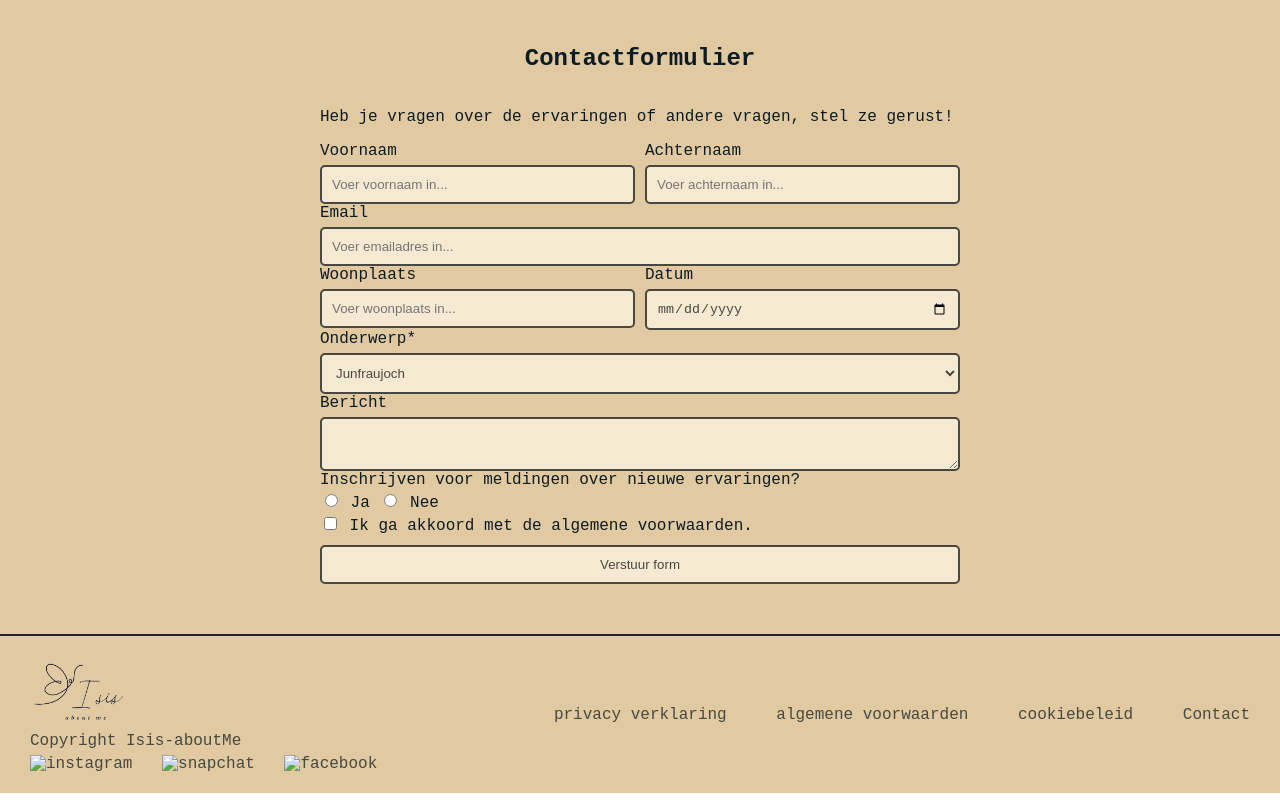
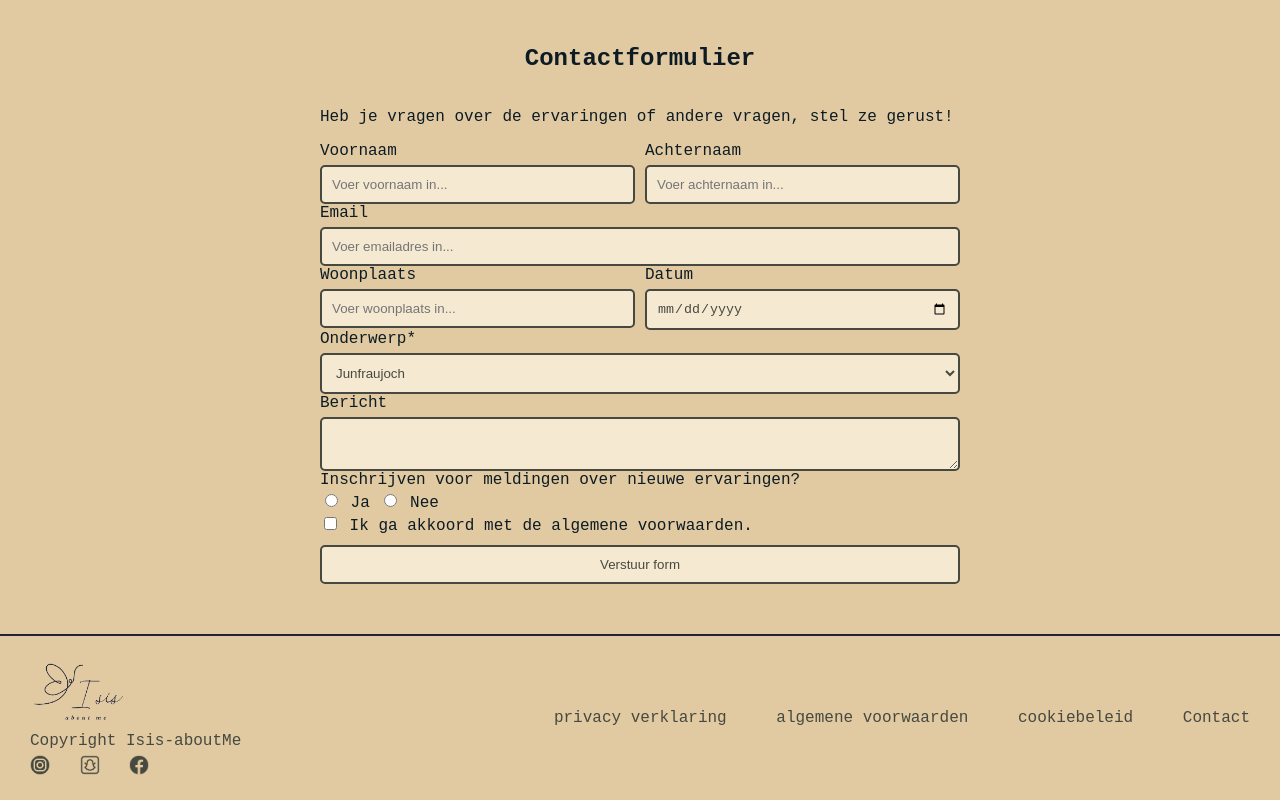
Before and after one commit to IsisvanDijk/Eindopdracht-Isis, a plain HTML site: page index.html in a window 1280 px wide. Shown: the part 1459-2259 px from the top of the page. Drawn offline with Linux system fonts and the light colour scheme.

Commit message:
index.html

```diff
--- a/index.html
+++ b/index.html
@@ -167,9 +167,9 @@
             <a>Copyright Isis-aboutMe</a>
 
             <div class="socials">
-                <img src="/eindopdracht/img/instagram.png" alt="instagram" id="instagram">
-                <img src="/eindopdracht/img/snapchat.png" alt="snapchat" id="snapchat">
-                <img src="/eindopdracht/img/facebook.png" alt="facebook" id="facebook">
+                <img src="img/instagram.png" alt="instagram" id="instagram">
+                <img src="img/snapchat.png" alt="snapchat" id="snapchat">
+                <img src="img/facebook.png" alt="facebook" id="facebook">
             </div>
 
         </div>
```
